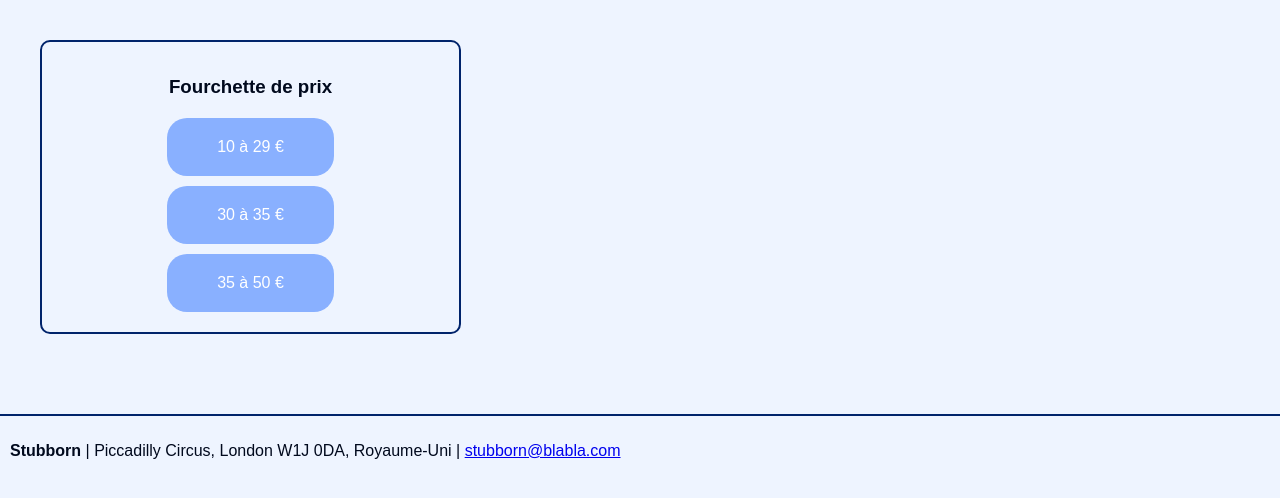
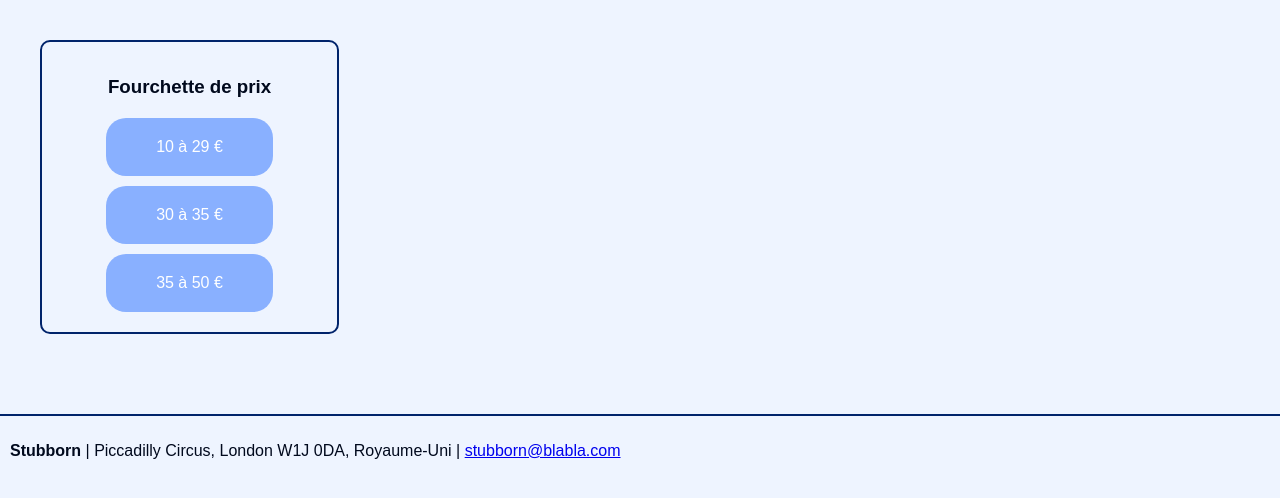
Before and after one commit to lc0362/CEF-symfony-stubborn, a Symfony app: template templates/products/index.html.twig in a window 1280 px wide. Shown: the part 218-716 px from the top of the page. Run offline with Twig, Linux system fonts and the light colour scheme; the template is opened without the code that fills it, so the values that code supplies are empty; some libraries are stand-ins or nearby versions.

Commit message:
style block products

```diff
--- a/templates/products/index.html.twig
+++ b/templates/products/index.html.twig
@@ -12,7 +12,7 @@
 
 .products-wrapper {
     display: flex;
-    flex-wrap: wrap;
+    flex-flow: row wrap;
     gap: 20px;
 }
 
@@ -109,7 +109,8 @@
 @media (min-width: 655px) {
     .block {
         flex: 1 1 45%;
-        width: 280px;
+
+        max-width: 299px;
     }
     .filter {
         max-width:387px;
```
